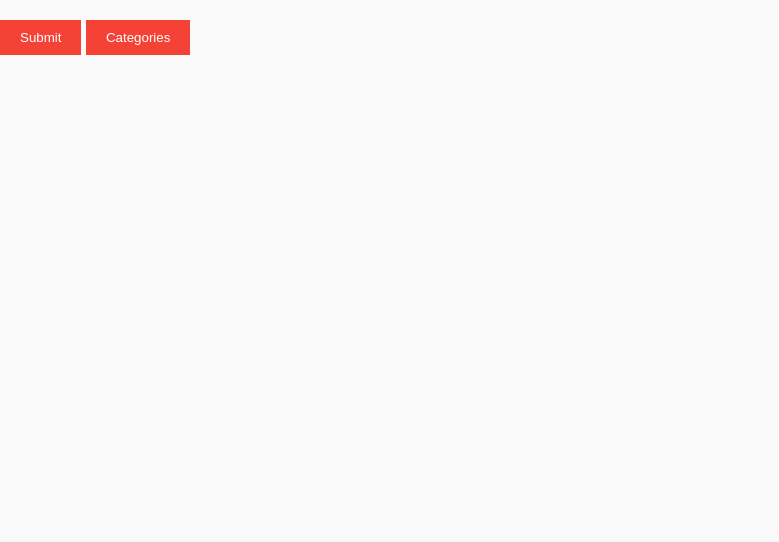
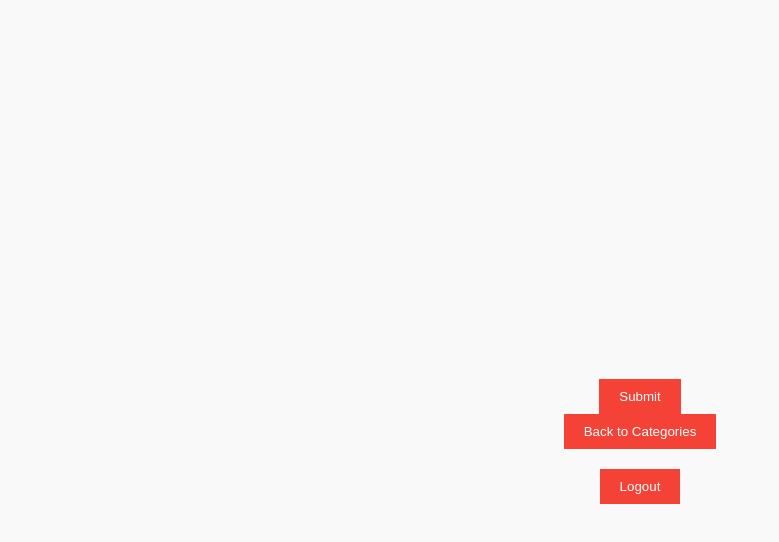
Before and after one commit to LeonoraTN666/unam-voting-platform, a plain HTML site: page vote.html in a window 1280 px wide. Shown: the whole page, without its empty margins (0-779 px from the left). Drawn offline with Linux system fonts and the light colour scheme.

Commit message:
Update vote.html

```diff
--- a/vote.html
+++ b/vote.html
@@ -3,18 +3,22 @@
 <head>
     <meta charset="UTF-8">
     <meta name="viewport" content="width=device-width, initial-scale=1.0">
-    <title>Vote</title>
+    <title>Vote - UNAM Voting Platform</title>
     <link rel="stylesheet" href="styles.css">
 </head>
 <body>
-    <div class="container">
-        <h2 id="category-title"></h2>
-        <div class="candidates">
-            <!-- Dynamically generate candidates here -->
-        </div>
-        <button id="submit-vote">Submit</button>
-        <button id="go-back">Categories</button>
+    <div class="vote-container">
+        <h1 id="categoryTitle"></h1>
+        <form id="voteForm">
+            <div class="candidates" id="candidatesList">
+                <!-- Candidates will be dynamically loaded here -->
+            </div>
+            <button type="submit">Submit</button>
+        </form>
+        <button id="backToCategoriesBtn">Back to Categories</button>
+        <button id="logoutBtn">Logout</button>
     </div>
+
     <script src="vote.js"></script>
 </body>
 </html>
```
